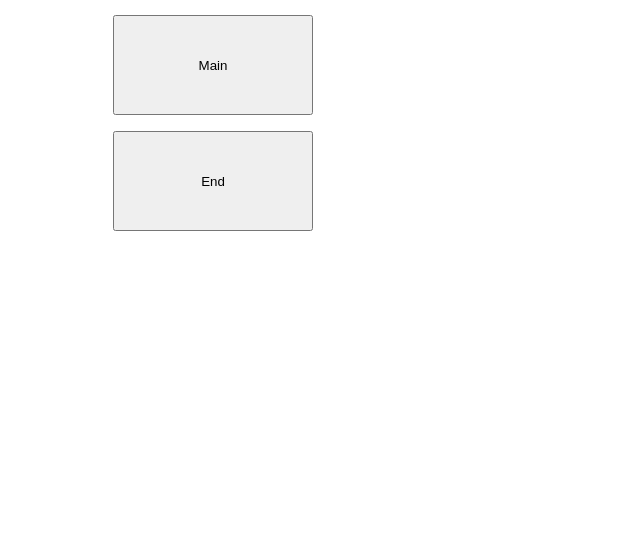
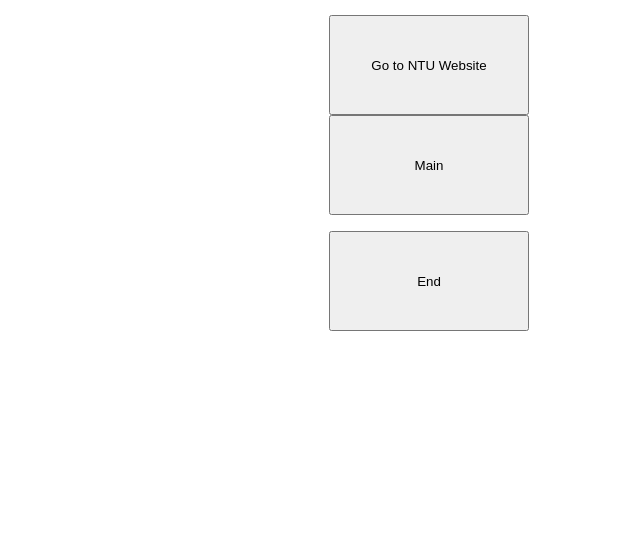
Before and after one commit to gentlecanoe/final, a Flask app: page /NTU in a window 1280 px wide. Shown: the part 267-800 px from the top of the page, without its empty margins (211-851 px from the left). Run offline with Flask 3, Linux system fonts and the light colour scheme.

Commit message:
Update NTU.html

```diff
--- a/templates/NTU.html
+++ b/templates/NTU.html
@@ -1,9 +1,13 @@
 <style>
-    .container{width:100%;margin:auto}
+ .container{width:100%;
+  margin:auto;
+  text-align: center; /* 将容器中的内容居中对齐 */
+}
     @media (min-width:600px) {.container{width: 80%;}}
     @media (min-width:768px) {.container{width: 60%;}}
     @media (min-width:1024px) {.container{width: 50%;}}
 </style>
+<title>Button Redirect</title>
 
 <div class="container">
 <h1>NTU is a great university</h1>
@@ -11,6 +15,9 @@
 <p><img src="https://seopic.699pic.com/photo/50162/1445.jpg_wh1200.jpg"
     width="300" height="200"></p>
 
+<a href="https://www.ntu.edu.sg/main/cn" style="text-decoration: none;">
+    <button style="width: 200px; height: 100px;">Go to NTU Website</button>
+</a>
 
 <form action="/main" method="post">
     <input type = "submit" value="Main" style="width:200px;height:100px;">
```
